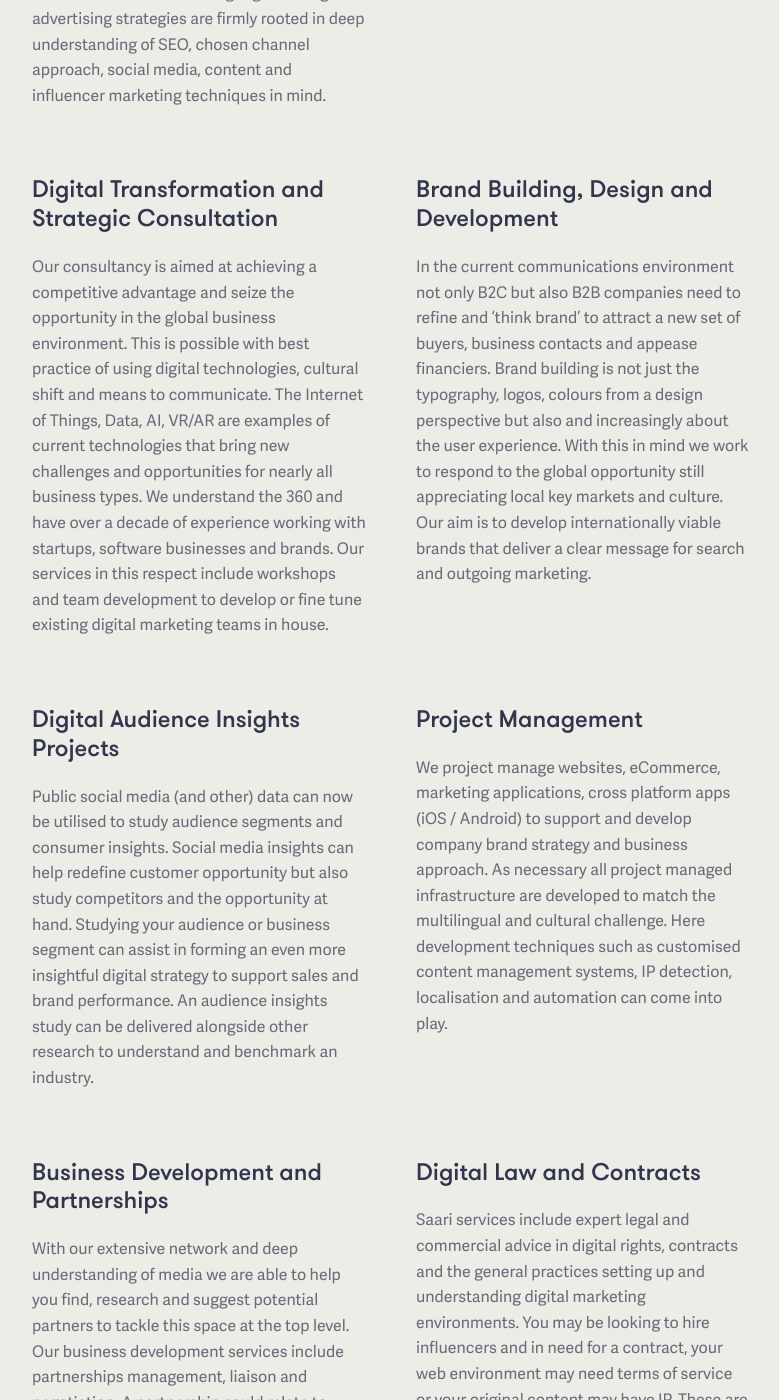
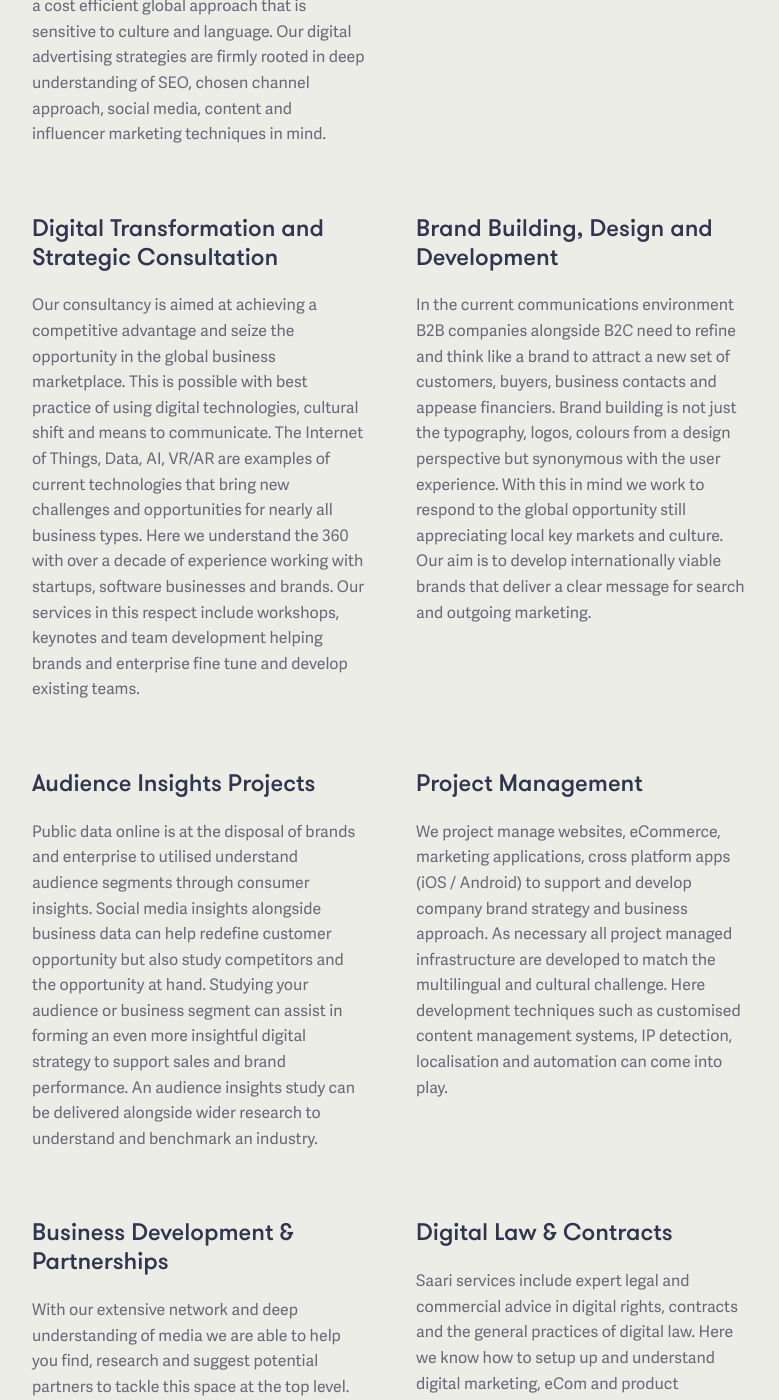
Before and after one commit to garethjohnsdesign/saari.co.uk, a Jekyll site: the page built from services.md, in a window 1280 px wide and 1400 px high, scrolled down 769 px. Shown: the whole window, without its empty margins (249-1028 px from the left). Built offline with Jekyll 4.4.1, drawn with Linux system fonts in a browser that asks for light colours; some of the changed text lies outside the part shown.

Commit message:
Updated Services

```diff
--- a/services.md
+++ b/services.md
@@ -1,8 +1,9 @@
 ---
 title: Services
 position: 3
-lead-text: We are a strategic digital marketing and brand development consultancy
-  with the aim for increased market awareness and growth for our clients.
+lead-text: We are a London-based digital strategy, marketing and brand development
+  consultancy delivering increased market awareness and growth for our clients alongside
+  advise on strategic business development.
 approach-text: Curabitur blandit tempus porttitor. Cras justo odio, dapibus ac facilisis
   in, egestas eget quam. Donec sed odio dui. Sed posuere consectetur est at lobortis.
   Sed posuere consectetur est at lobortis. Vivamus sagittis lacus vel augue laoreet
@@ -33,29 +34,30 @@ services:
     strategy through audience insights.
 - service-title: Digital Transformation and Strategic Consultation
   service-text: Our consultancy is aimed at achieving a competitive advantage and
-    seize the opportunity in the global business environment. This is possible with
+    seize the opportunity in the global business marketplace. This is possible with
     best practice of using digital technologies, cultural shift and means to communicate.
     The Internet of Things, Data, AI, VR/AR are examples of current technologies that
-    bring new challenges and opportunities for nearly all business types. We understand
-    the 360 and have over a decade of experience working with startups, software businesses
-    and brands. Our services in this respect include workshops and team development
-    to develop or fine tune existing digital marketing teams in house.
+    bring new challenges and opportunities for nearly all business types. Here we
+    understand the 360 with over a decade of experience working with startups, software
+    businesses and brands. Our services in this respect include workshops, keynotes
+    and team development helping brands and enterprise fine tune and develop existing
+    teams.
 - service-title: Brand Building, Design and Development
-  service-text: In the current communications environment not only B2C but also B2B
-    companies need to refine and ‘think brand’ to attract a new set of buyers, business
-    contacts and appease financiers. Brand building is not just the typography, logos,
-    colours from a design perspective but also and increasingly about the user experience.
+  service-text: In the current communications environment B2B companies alongside
+    B2C need to refine and think like a brand to attract a new set of customers, buyers,
+    business contacts and appease financiers. Brand building is not just the typography,
+    logos, colours from a design perspective but synonymous with the user experience.
     With this in mind we work to respond to the global opportunity still appreciating
     local key markets and culture. Our aim is to develop internationally viable brands
     that deliver a clear message for search and outgoing marketing.
-- service-title: Digital Audience Insights Projects
-  service-text: Public social media (and other) data can now be utilised to study
-    audience segments and consumer insights. Social media insights can help redefine
-    customer opportunity but also study competitors and the opportunity at hand. Studying
-    your audience or business segment can assist in forming an even more insightful
-    digital strategy to support sales and brand performance. An audience insights
-    study can be delivered alongside other research to understand and benchmark an
-    industry.
+- service-title: Audience Insights Projects
+  service-text: Public data online is at the disposal of brands and enterprise to
+    utilised understand audience segments through consumer insights. Social media
+    insights alongside business data can help redefine customer opportunity but also
+    study competitors and the opportunity at hand. Studying your audience or business
+    segment can assist in forming an even more insightful digital strategy to support
+    sales and brand performance. An audience insights study can be delivered alongside
+    wider research to understand and benchmark an industry.
 - service-title: Project Management
   service-text: We project manage websites, eCommerce, marketing applications, cross
     platform apps (iOS / Android) to support and develop company brand strategy and
@@ -63,7 +65,7 @@ services:
     to match the multilingual and cultural challenge. Here development techniques
     such as customised content management systems, IP detection, localisation and
     automation can come into play.
-- service-title: Business Development and Partnerships
+- service-title: Business Development & Partnerships
   service-text: With our extensive network and deep understanding of media we are
     able to help you find, research and suggest potential partners to tackle this
     space at the top level. Our business development services include partnerships
@@ -72,21 +74,20 @@ services:
     likes of Guardian or a creative campaign opportunity with tech a la Spotify. Perhaps
     your enterprise needs a suitable media agency or is in need of an update to the
     overall tech infrastructure. Where we can’t help we know who can.
-- service-title: Digital Law and Contracts
+- service-title: Digital Law & Contracts
   service-text: 'Saari services include expert legal and commercial advice in digital
-    rights, contracts and the general practices setting up and understanding digital
-    marketing environments. You may be looking to hire influencers and in need for
-    a contract, your web environment may need terms of service or your original content
-    may have IP. These are only a few of the types of services we can help to make
-    sure you make the most out of your online and protect yourself in the internationally
-    complex legal framework. '
-- service-title: PR Consultancy and Communications
-  service-text: |-
-    Through our extensive network of ‘best in class’ partner companies we are able to coordinate and organise an effective internationally focussed communications approach. utilising 'best in class' partners with whom we have worked in the past.
-
-    Our team has broad capabilities across traditional and digital mediums and we’re always happy to help. Visit our contact us page or drop us a line to see how.
-outro-text: "## Our team has broad capabilities across traditional and digital mediums
+    rights, contracts and the general practices of digital law. Here we know how to
+    setup up and understand digital marketing, eCom and product environments. You
+    may be looking to hire influencers and in need for a contract, your web environment
+    may need terms of service or your original content may have IP. These are only
+    a few of the types of services we can help to make sure you make the most out
+    of your online and protect yourself in the internationally complex legal framework. '
+- service-title: PR Consultancy & Communications
+  service-text: Through our extensive network of ‘best in class’ partner companies
+    we are able to coordinate and organise an effective internationally focussed communications
+    approach.
+outro-text: "## Our team has broad capabilities across a wide range of industries
   and we’re always happy to help. Visit our [contact us](/contact) page or drop us
-  a [line](tel:01491282232) to see how"
+  a [line](mailto:info@saari.co.uk) to get in touch."
 layout: services
 ---
```
